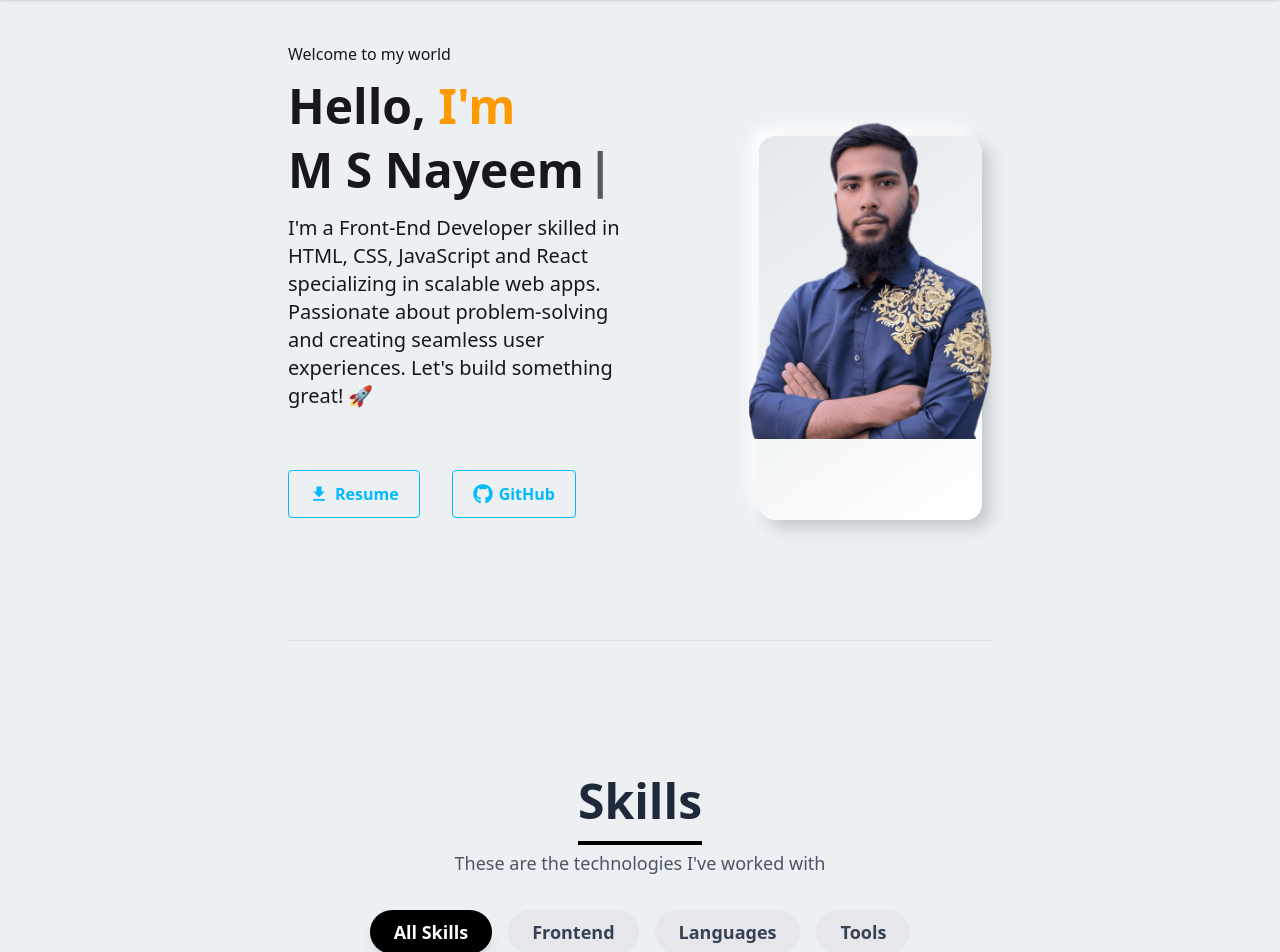
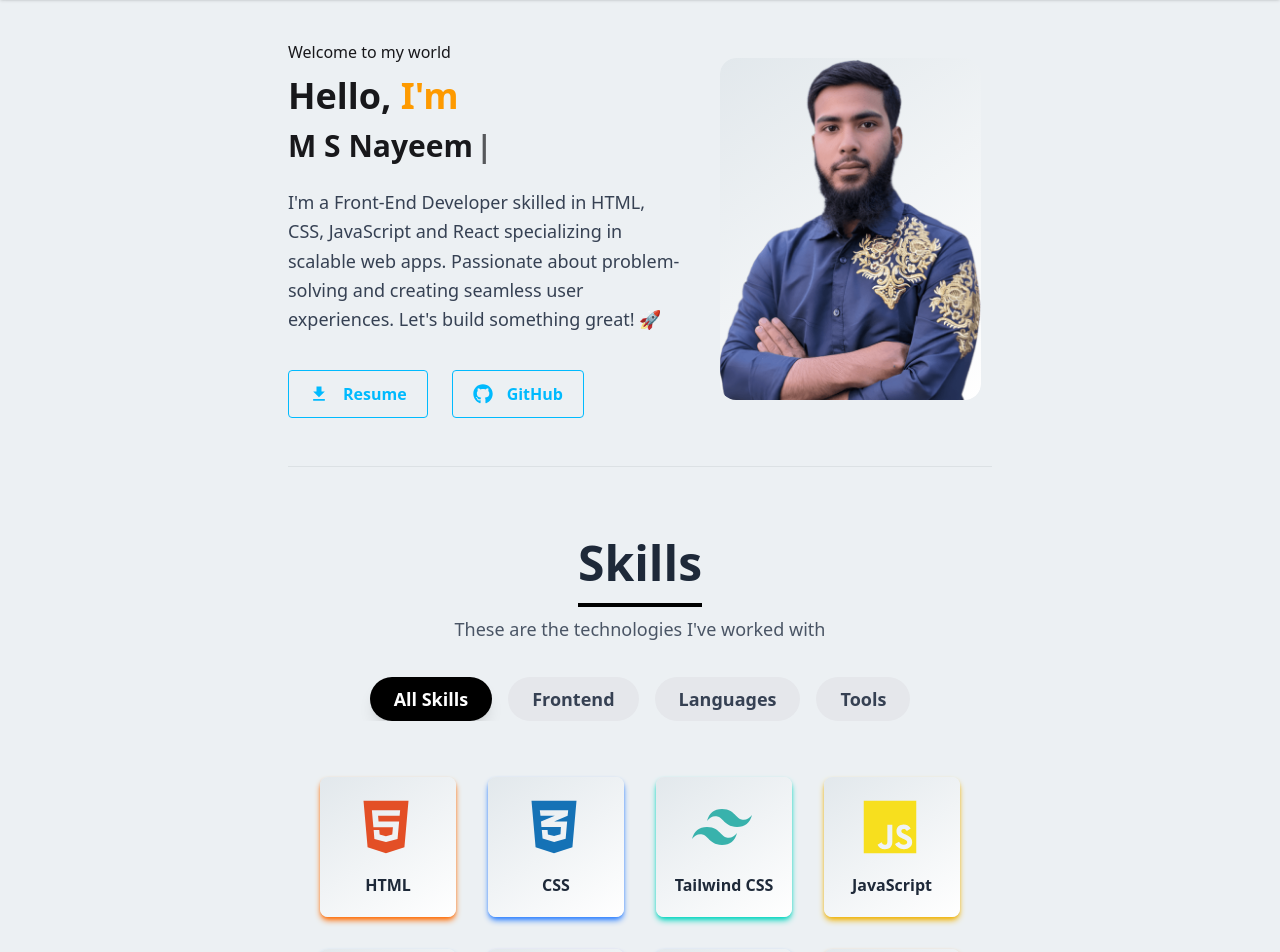
Before and after one commit to NayeemWD/Nayeem-Portfolio, a React (Vite) app: page / in a window 1280 px wide. Shown: the part 80-1032 px from the top of the page. Built offline with nearby package versions, Linux system fonts and the light colour scheme.

Commit message:
banner image or bg responsib problem fix

```diff
--- a/src/Components/Banner.jsx
+++ b/src/Components/Banner.jsx
@@ -7,15 +7,15 @@ const Banner = () => {
   return (
     <div
       id="home"
-      className="flex flex-col lg:flex-row gap-6 lg:gap-30 pb-10 mb-10 lg:mb-20 px-4 sm:px-6 md:px-10 lg:px-0">
+      className="flex flex-col   lg:flex-row items-center gap-6 pb-6 sm:pb-8 lg:pb-12 mb-8 md:mb-0 lg:mb-0 px-4 sm:px-6 md:px-10 lg:px-0">
       {/* text section */}
-      <div className="w-full lg:w-7/12 flex flex-col justify-center order-2 lg:order-1">
+      <div className="w-full lg:w-7/12 flex flex-col justify-center order-2 lg:order-1 space-y-3">
         <h3 className="text-xs sm:text-sm md:text-base">Welcome to my world</h3>
-        <h1 className="text-3xl sm:text-4xl md:text-5xl font-bold py-2 sm:py-4">
-          Hello, <span className="text-amber-500">I'm </span>
+        <h1 className="text-2xl sm:text-3xl md:text-4xl font-bold">
+          Hello, <span className="text-amber-500">I'm</span>
         </h1>
-        {/* <Typewriter></Typewriter> */}
-        <div className="font-semibold text-3xl sm:text-4xl md:text-5xl font-bold">
+
+        <div className="font-semibold text-xl sm:text-2xl md:text-3xl">
           <Typewriter
             words={["M S Nayeem", "Frontend Developer"]}
             loop={Infinity}
@@ -26,21 +26,25 @@ const Banner = () => {
             delaySpeed={1000}
           />
         </div>
-        <p className="text-base sm:text-lg md:text-xl w-full py-3 sm:py-5">
+
+        <p className="max-w-xl  lg:mx-0 text-sm sm:text-base md:text-lg text-gray-700 py-2 sm:py-3 leading-relaxed">
           I'm a Front-End Developer skilled in HTML, CSS, JavaScript and React
           specializing in scalable web apps. Passionate about problem-solving
           and creating seamless user experiences. Let's build something great!
           🚀
         </p>
-        <div className="flex flex-col sm:flex-row gap-4 sm:gap-6 md:gap-8 pt-6 sm:pt-10">
+
+        <div className="flex flex-col sm:flex-row gap-3 sm:gap-6 mt-3">
           <div className="w-full sm:w-auto">
             <a
               href="https://drive.google.com/file/d/1WJkwHNsRt6UiWT1aCfaxSZ10G1jhKPbH/view?usp=sharing"
               rel="noopener noreferrer"
               target="_blank"
-              className="btn w-full btn-sm sm:btn-md md:btn-lg btn-info btn-outline">
-              <MdFileDownload className="text-lg md:text-xl" />
-              <span className="text-xs sm:text-sm md:text-base">Resume</span>
+              className="btn w-full sm:w-auto btn-sm sm:btn-md md:btn-lg btn-info btn-outline">
+              <MdFileDownload className="text-base sm:text-lg md:text-xl" />
+              <span className="ml-2 text-xs sm:text-sm md:text-base">
+                Resume
+              </span>
             </a>
           </div>
           <div className="w-full sm:w-auto">
@@ -49,8 +53,10 @@ const Banner = () => {
               rel="noopener noreferrer"
               target="_blank"
               className="btn w-full sm:w-auto btn-sm sm:btn-md md:btn-lg btn-info btn-outline">
-              <FaGithub className="text-lg md:text-xl" />
-              <span className="text-xs sm:text-sm md:text-base">GitHub</span>
+              <FaGithub className="text-base sm:text-lg md:text-xl" />
+              <span className="ml-2 text-xs sm:text-sm md:text-base">
+                GitHub
+              </span>
             </a>
           </div>
         </div>
@@ -58,12 +64,22 @@ const Banner = () => {
 
       {/* image section */}
       <div className="w-full lg:w-5/12 relative flex justify-center order-1 lg:order-2">
-        <div className="absolute bottom-0 w-11/12 h-3/4 sm:h-4/5 rounded-2xl c-bg c-shadow"></div>
-        <img
-          className="relative z-10 h-60 sm:h-80 md:h-100 lg:h-120 object-contain"
-          src="/Image3.png"
-          alt="Profile"
-        />
+        {/* responsive wrapper that controls background size and image size */}
+        <div
+          className="relative rounded-2xl overflow-hidden flex items-center justify-center"
+          style={{ width: "min(92%,420px)" }}>
+          {/* background gradient that matches the wrapper size */}
+          <div
+            className="absolute inset-0 rounded-2xl"
+            style={{ background: "linear-gradient(145deg, #e2e8ec, #ffffff)" }}
+          />
+          {/* image scales to wrapper width and keeps aspect ratio */}
+          <img
+            className="relative z-10 w-full h-auto max-h-[300px] sm:max-h-[360px] md:max-h-[420px] object-contain"
+            src="/Image3.png"
+            alt="Profile"
+          />
+        </div>
       </div>
     </div>
   );
--- a/src/Components/Projects.jsx
+++ b/src/Components/Projects.jsx
@@ -77,7 +77,7 @@ const Projects = () => {
   return (
     <section
       id="project"
-      className="pt-12 sm:pt-16 md:pt-20 lg:pt-24 pb-12 sm:pb-16">
+      className="pt-12 sm:pt-16 md:pt-20 lg:pt-10 pb-12 sm:pb-16">
       <div className="max-w-7xl mx-auto px-4 sm:px-6 md:px-8 lg:px-4">
         <div className="text-center mb-8 sm:mb-10">
           <h2 className="text-3xl sm:text-4xl md:text-5xl font-bold text-gray-800 mt-2">
--- a/src/Components/Skills.jsx
+++ b/src/Components/Skills.jsx
@@ -98,13 +98,13 @@ const Skills = () => {
   return (
     <section
       id="skills"
-      className="pt-8 sm:pt-12 md:pt-16 from-gray-100 to-gray-300 w-full min-h-screen flex items-center justify-center mb-8 sm:mb-10 mt-8 sm:mt-10">
+      className="pt-6 sm:pt-8 md:pt-10 from-gray-100 to-gray-300 w-full flex items-center justify-center mb-6 sm:mb-8 mt-0">
       <div className="max-w-screen-lg mx-auto p-4 sm:p-6 md:p-8 flex flex-col justify-center w-full h-full">
         <div className="text-center mb-6 sm:mb-8">
           <h2 className="text-3xl sm:text-4xl md:text-5xl font-bold text-gray-800 inline border-b-4 border-black pb-2">
             Skills
           </h2>
-          <p className="text-xs sm:text-sm md:text-base lg:text-lg text-gray-600 mt-3 sm:mt-4 md:mt-6 px-2 sm:px-4 md:px-6 leading-relaxed">
+          <p className="max-w-xl mx-auto text-xs sm:text-sm md:text-base lg:text-lg text-gray-600 mt-2 sm:mt-3 pt-4 leading-relaxed">
             These are the technologies I've worked with
           </p>
         </div>
@@ -127,11 +127,11 @@ const Skills = () => {
           </div>
         </div>
 
-        <div className="w-full grid grid-cols-2 sm:grid-cols-3 lg:grid-cols-4 gap-4 sm:gap-6 md:gap-8 text-center py-6 sm:py-8 px-2 sm:px-0">
+        <div className="w-full grid grid-cols-2 sm:grid-cols-3 lg:grid-cols-4 gap-4 sm:gap-6 md:gap-8 text-center py-4 sm:py-6 px-2 sm:px-0">
           {filteredSkills.map((skill, index) => (
             <div
               key={index}
-              className={`shadow-md hover:scale-105 duration-500 py-3 sm:py-4 md:py-6 rounded-lg ${skill.shadow} c-bg backdrop-blur-md transform transition-all`}>
+              className={`shadow-md hover:scale-105 duration-500 py-3 sm:py-4 md:py-5 rounded-lg ${skill.shadow} c-bg backdrop-blur-md transform transition-all`}>
               <div className="w-12 sm:w-14 md:w-16 mx-auto">
                 {React.cloneElement(skill.icon, {
                   size:
```
